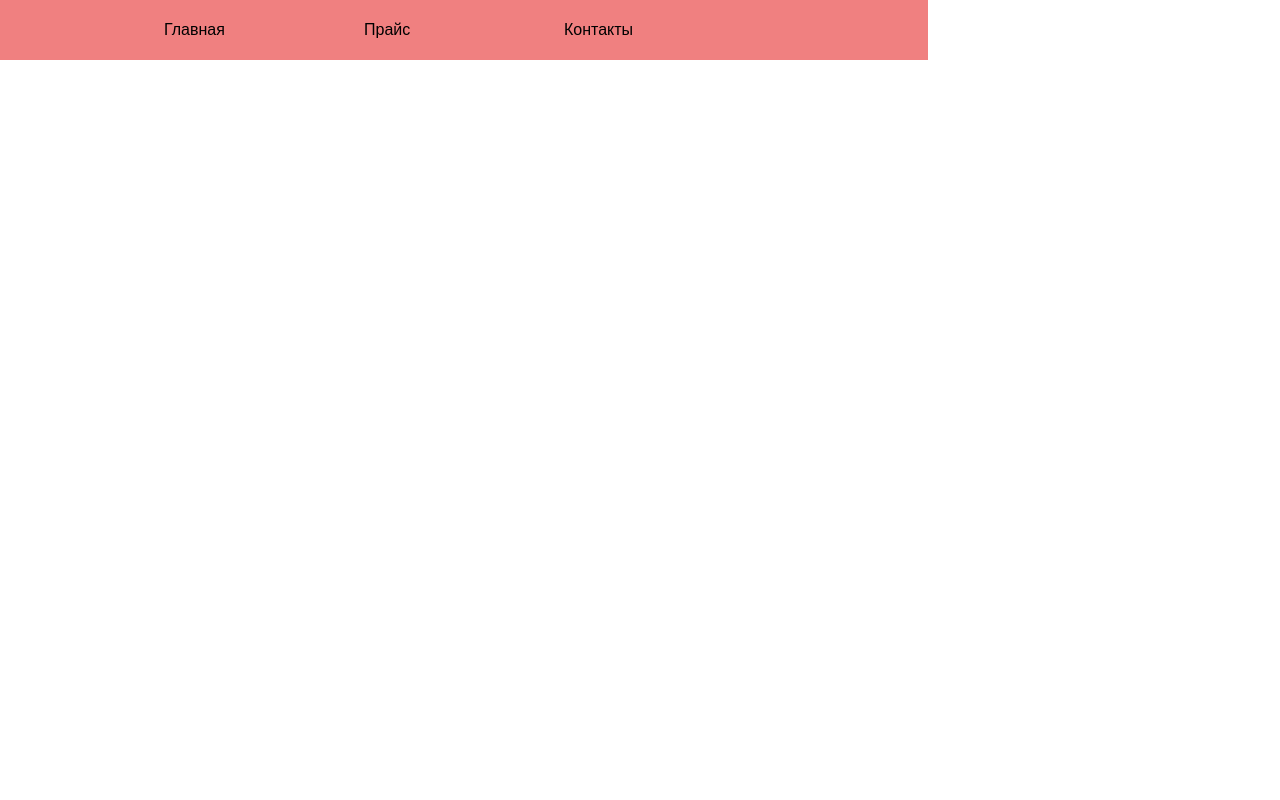
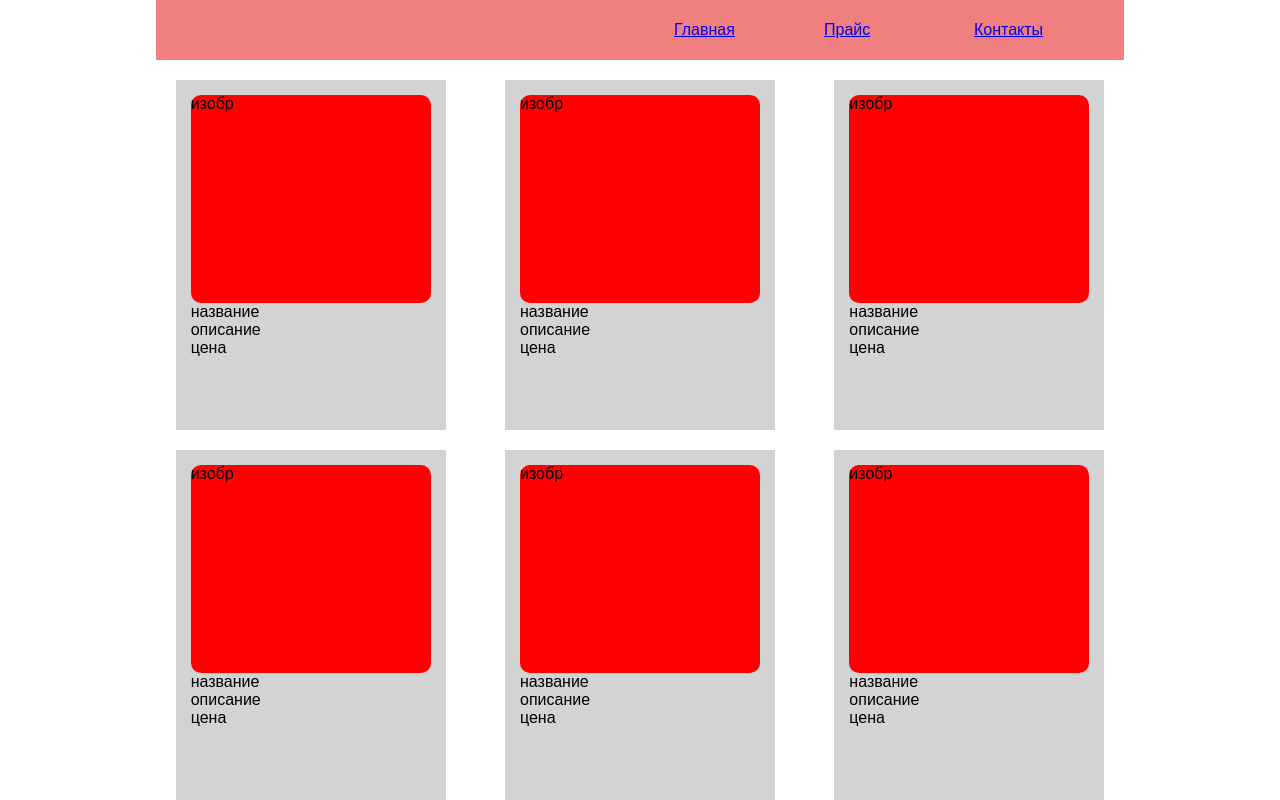
Before and after one commit to MaxV91/garden_cafe, a React (Create React App) app: page /price in a window 1280 px wide. Built offline with nearby package versions, Linux system fonts and the light colour scheme.

Commit message:
add router

```diff
--- a/package.json
+++ b/package.json
@@ -11,6 +11,7 @@
     "@types/react": "^17.0.44",
     "react": "^18.0.0",
     "react-dom": "^18.0.0",
+    "react-router-dom": "^6.3.0",
     "react-scripts": "5.0.0",
     "styled-components": "^5.3.5",
     "typescript": "^4.6.3",
--- a/src/components/App.tsx
+++ b/src/components/App.tsx
@@ -1,6 +1,9 @@
 import React from 'react';
 import Header from './Header';
 import styled, { createGlobalStyle } from 'styled-components';
+import PriceMainView from './PriceMainView';
+import { BrowserRouter as Router, Route, Routes} from 'react-router-dom';
+import MainView from './MainView';
 
 const GlobalStyle = createGlobalStyle`
   body {
@@ -10,16 +13,23 @@ const GlobalStyle = createGlobalStyle`
 `;
 
 const Wrapper = styled.div`
-
+  margin: 0 auto;
+  width: 968px;
 `;
 
 
 const App: React.FC = () => {
   return (
-    <Wrapper>
-      <GlobalStyle />
-      <Header />
-    </Wrapper>
+    <Router>
+      <Wrapper>
+        <GlobalStyle />
+        <Header />
+        <Routes>
+          <Route path="/" element={<MainView />} />
+          <Route path="/price" element={<PriceMainView />} />
+        </Routes>
+      </Wrapper>
+    </Router>
   );
 }
 
--- a/src/components/CardItem.tsx
+++ b/src/components/CardItem.tsx
@@ -4,6 +4,16 @@ import styled from 'styled-components';
 const Wrapper = styled.div`
   width: 240px;
   height: 320px;
+  background: lightgrey;
+  display: flex;
+  flex-direction: column;
+  padding: 15px;
+
+  .img {
+    height: 65%;
+    border-radius: 10px;
+    background-color: red;
+  }
 `;
 
 const CardItem: React.FC = () => {
--- a/src/components/Header.tsx
+++ b/src/components/Header.tsx
@@ -1,17 +1,17 @@
 import React from 'react';
 import styled from 'styled-components';
+import {NavLink, Link} from 'react-router-dom';
 
 const Wrapper = styled.div`
   height: 60px;
-  width: 928px;
   background: lightcoral;
   display: flex;
-  justify-content: center;
+  justify-content: flex-end;
   align-items: center;
   font-size: 16px;
 
-  & > div {
-    width: 200px;
+  & > a {
+    width: 150px;
     cursor: pointer;
   }
 `;
@@ -19,9 +19,9 @@ const Wrapper = styled.div`
 const Header: React.FC = () => {
   return (
     <Wrapper>
-      <div>Главная</div>
-      <div>Прайс</div>
-      <div>Контакты</div>
+      <Link to="/">Главная</Link>
+      <Link to="/price">Прайс</Link>
+      <Link to="/">Контакты</Link>
     </Wrapper>
   );
 };
--- /dev/null
+++ b/src/components/MainView.tsx
@@ -0,0 +1,9 @@
+import React from 'react';
+
+const MainView: React.FC = () => {
+  return (
+    <>Main View</>
+  );
+};
+
+export default MainView;
--- a/src/components/PriceMainView.tsx
+++ b/src/components/PriceMainView.tsx
@@ -3,8 +3,12 @@ import styled from 'styled-components';
 import CardItem from './CardItem';
 
 const Wrapper = styled.div`
+  margin-top: 20px;
   display: grid;
   grid-template-columns: 1fr 1fr 1fr;
+  grid-gap: 20px;
+  align-items: center;
+  justify-items: center;
 `;
 
 const PriceMainView: React.FC = () => {
```
Also changed, not shown: 1 other file (tests, documents, lock files or other folders).
